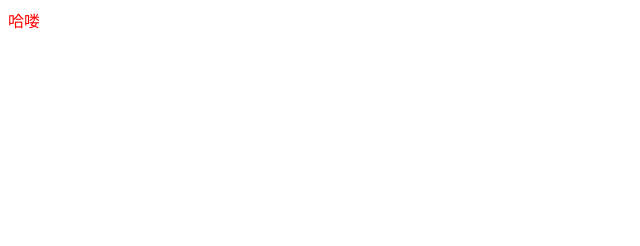
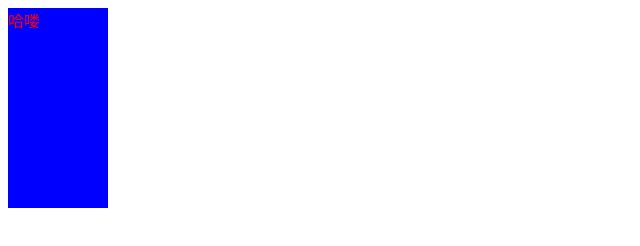
Before and after one commit to ruoshuihuichen/201707-node--, a plain HTML site: page index.html in a window 1280 px wide. Shown: the whole page, without its empty margins (0-640 px from the left). Drawn offline with Linux system fonts and the light colour scheme.

Commit message:
index.html

```diff
--- a/index.html
+++ b/index.html
@@ -3,8 +3,16 @@
 <head>
     <meta charset="UTF-8">
     <title></title>
+    <style>
+        div{
+            color:red;
+            background-color: blue;
+            width:100px;
+            height:200px;
+        }
+    </style>
 </head>
 <body>
-<div style="color:red">哈喽</div>
+<div>哈喽</div>
 </body>
 </html>
```
